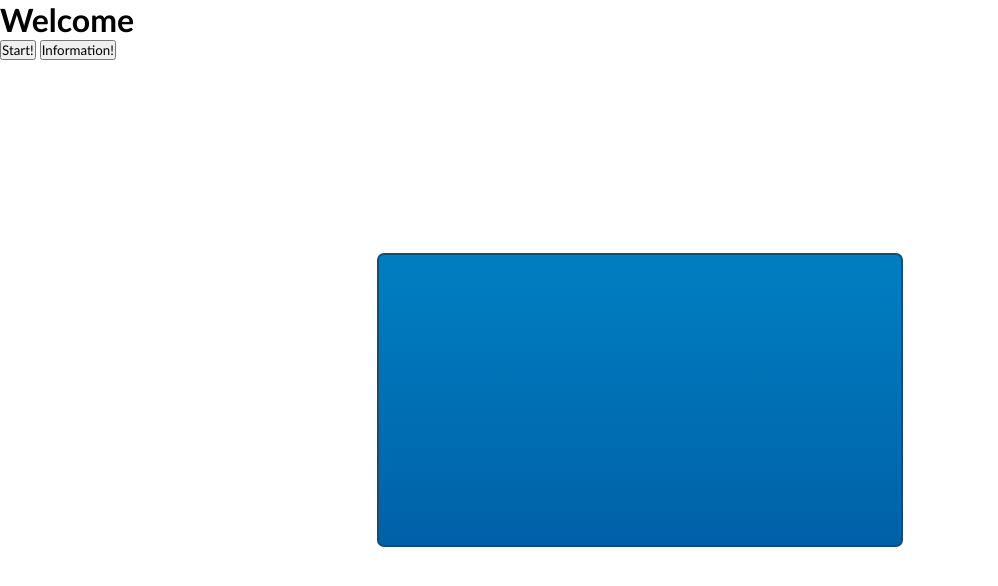
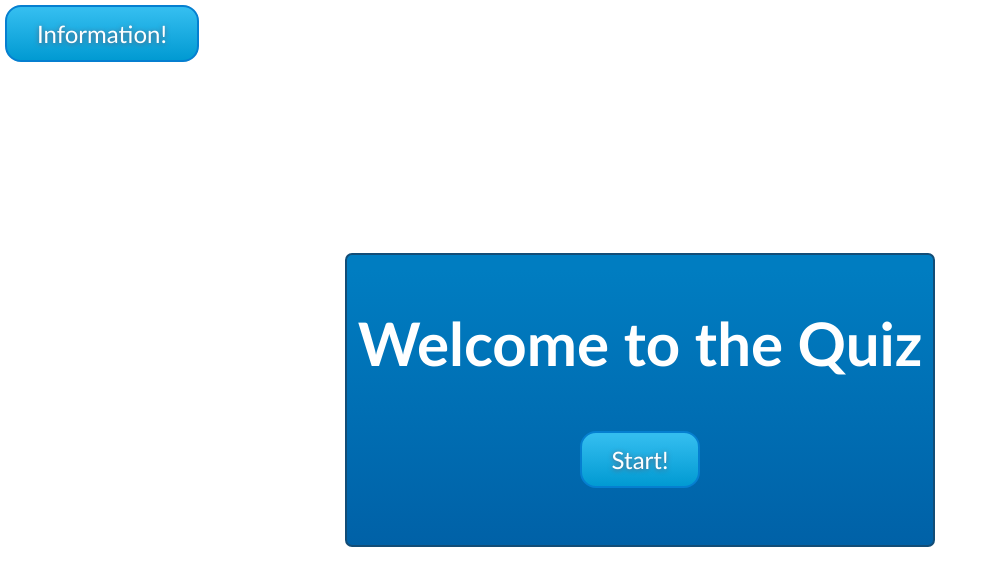
Before and after one commit to RossT18/Quiz, a plain HTML site: page index.html in a window 1280 px wide. Shown: the whole page, without its empty margins (0-998 px from the left). Drawn offline with nearby package versions, Linux system fonts and the light colour scheme; no server answers.

Commit message:
More styling

```diff
--- a/css/styles.css
+++ b/css/styles.css
@@ -34,7 +34,7 @@
     border-left: none;
 }
 
-.answerBtn {
+button, input[type="button"] {
 	background:linear-gradient(to bottom, #33bdef 5%, #019ad2 100%);
 	background-color:#33bdef;
 	border-radius:16px;
@@ -48,7 +48,7 @@
     text-shadow:0px 1px 5px #5b6178;
     margin: 5px;
 }
-.answerBtn:hover {
+button:hover, input[type="button"]:hover {
 	background:linear-gradient(to bottom, #019ad2 5%, #33bdef 100%);
 	background-color:#019ad2;
 }
@@ -100,3 +100,25 @@
     justify-content: space-evenly;
     margin-bottom: 20px;
 }
+
+#startDiv {
+    position: absolute;
+    top: 50%;
+    left: 50%;
+    transform: translate(-50%, -50%);
+
+    display: flex;
+    flex-direction: column;
+    justify-content: space-evenly;
+    align-items: center;
+    width: 45%;
+    height: 35%;
+
+    background:linear-gradient(to bottom, #007dc1 5%, #0061a7 100%);
+	background-color:#007dc1;
+	border-radius:7px;
+	border:2px solid #124d77;
+    color: #FFFFFF;
+    font-size: 30px;
+    padding: 5px;
+}
--- a/index.html
+++ b/index.html
@@ -8,11 +8,13 @@
         <script src="https://ajax.googleapis.com/ajax/libs/jquery/3.4.1/jquery.min.js"></script>
     </head>
     <body>
-        <h1>Welcome</h1>
-        <button id="startBtn">Start!</button>
         <button id="infoBtn">Information!</button>
         <div id="quizInfo"></div>
-        <div id="questionPanel">
+        <div id="startDiv">
+            <h1>Welcome to the Quiz</h1>
+            <button id="startBtn">Start!</button>
+        </div>
+        <div id="questionPanel" style="display: none;">
             <div id="qInfoPanel">
                 <p id="qNumP"></p>
                 <p id="qInfoP"></p>
--- a/js/script.js
+++ b/js/script.js
@@ -126,12 +126,12 @@ function shuffle(arr) {
 }
 
 function showQuestion(q, num) {
-
     $("#qNumP").html(`Question ${num + 1}`);
     $("#qInfoP").html(`${q.category}<br>${q.difficulty}`);
 
     $("#qP").html(q.question);
 
+    $("#qAnswerPanel").empty();
     const answers = shuffle(q.incorrect_answers.concat(q.correct_answer));
     for (let i = 0; i < answers.length; i++) {
         let newBtn = document.createElement("button");
@@ -143,6 +143,9 @@ function showQuestion(q, num) {
 }
 
 $("#startBtn").click(function() {
+    // Remove welcome div and show the question panel.
+    $("#startDiv").remove();
+    document.getElementById("questionPanel").style.display = 'flex';
     // Create a session.
     let token = getToken();
     // Get a random question from any category
```
